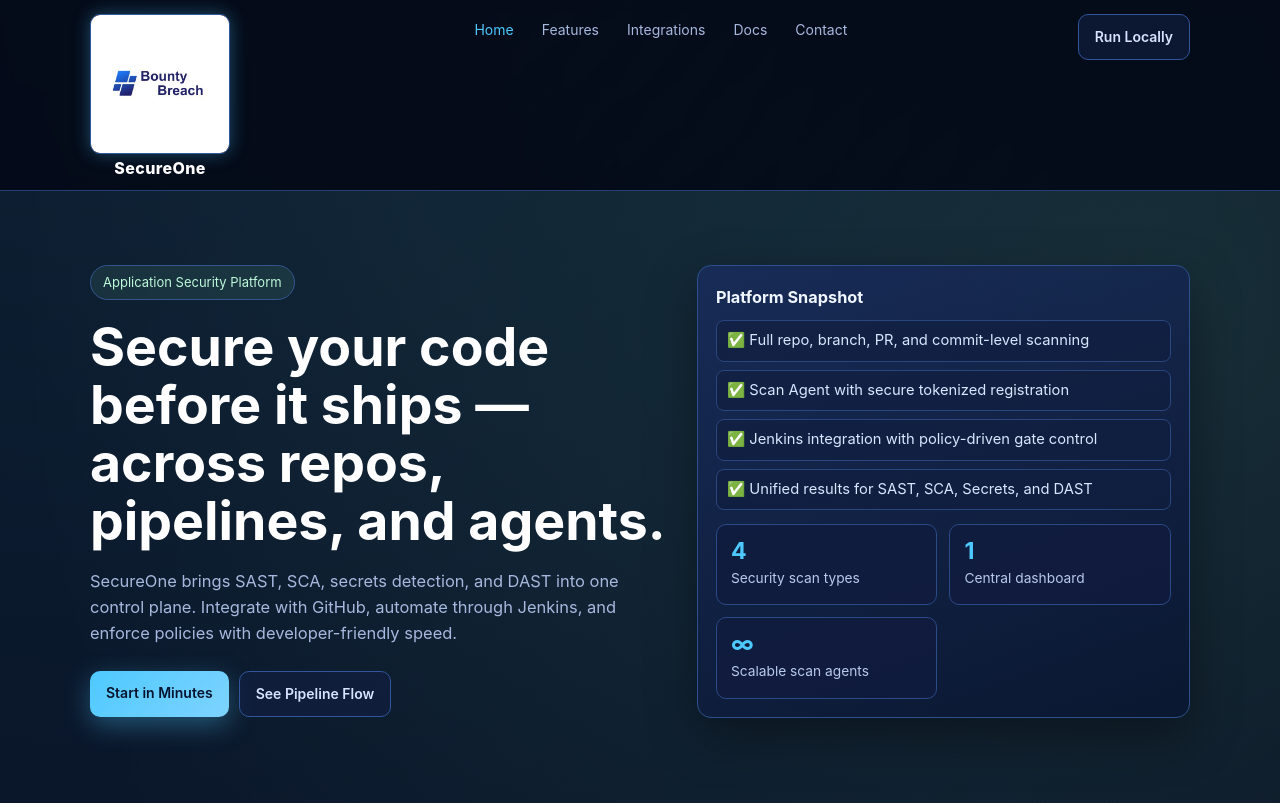
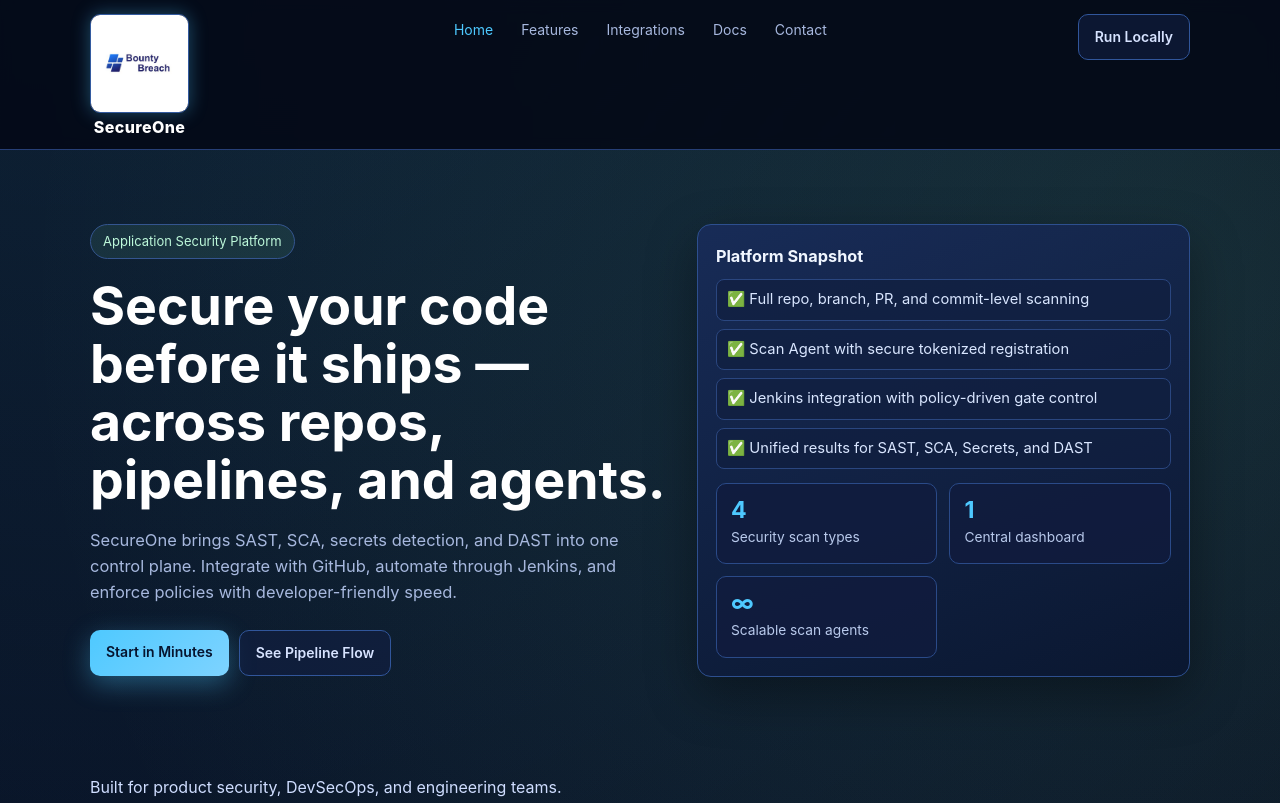
Before and after one commit to bountybreach/bountybreach.github.io, a plain HTML site: page index.html in a window 1280 px wide. Shown: the top 803 px of the page. Drawn offline with Linux system fonts and the light colour scheme.

```diff
--- a/styles.css
+++ b/styles.css
@@ -56,10 +56,10 @@ header {
 }
 
 .logo img {
-  width: 140px !important;
-  height: 140px !important;
-  min-width: 140px;
-  min-height: 140px;
+  width: 99px !important;
+  height: 99px !important;
+  min-width: 99px;
+  min-height: 99px;
   max-width: none;
   object-fit: cover;
   border-radius: 10px;
```
